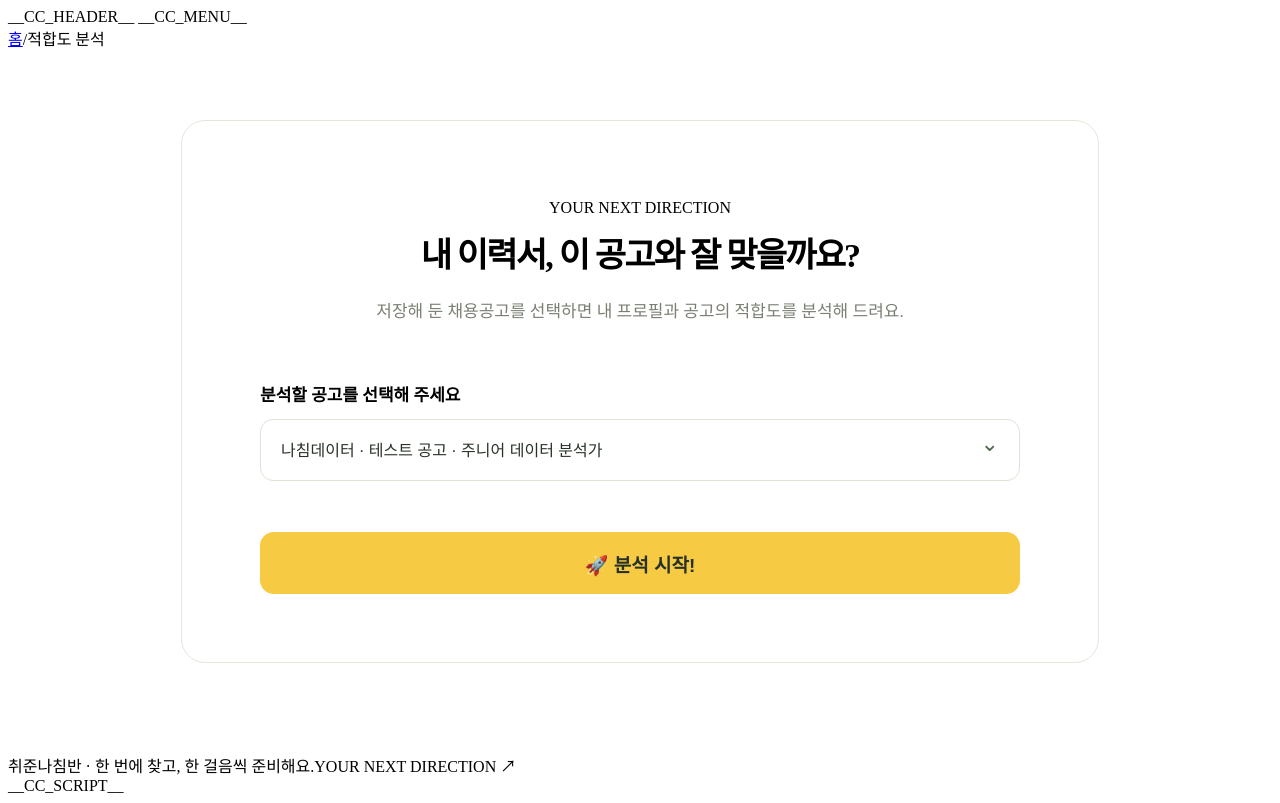
After one commit to encore-ai-campus/aio-04-p1-team1, a Python web app: template modules/jd_match/templates/start.html in a window 1280 px wide. The commit adds this page. Run offline with Jinja, Linux system fonts and the light colour scheme; the template is opened without the code that fills it, so the values that code supplies are empty.

Commit message:
적합도 분석 초기 화면 추가

```diff
--- a/modules/jd_match/templates/match.html
+++ b/modules/jd_match/templates/match.html
@@ -10,7 +10,7 @@
       __CC_CSS__
     </style>
   </head>
-  <body>
+  <body class="cc-member-page" data-page="jd_match">
     __CC_HEADER__
     __CC_MENU__
     <main class="cc-page" data-member-content>
--- /dev/null
+++ b/modules/jd_match/templates/start.html
@@ -0,0 +1,35 @@
+<!doctype html>
+<html lang="ko">
+  <head>
+    <meta charset="utf-8">
+    <meta name="viewport" content="width=device-width,initial-scale=1">
+    <title>적합도 분석 시작 · 취준나침반</title>
+    <style>__CC_CSS__</style>
+  </head>
+  <body class="cc-member-page" data-page="jd_match">
+    __CC_HEADER__
+    __CC_MENU__
+    <main class="cc-page" data-member-content>
+      <nav class="breadcrumb" aria-label="현재 위치"><a href="/main">홈</a><span aria-hidden="true">/</span><span>적합도 분석</span></nav>
+      <section class="match-start panel" aria-labelledby="match-start-title">
+        <p class="eyebrow">YOUR NEXT DIRECTION</p>
+        <h1 id="match-start-title">내 이력서, 이 공고와 잘 맞을까요?</h1>
+        <p class="match-start-copy">저장해 둔 채용공고를 선택하면 내 프로필과 공고의 적합도를 분석해 드려요.</p>
+        <label class="job-select-label" for="saved-job-select">분석할 공고를 선택해 주세요</label>
+        <div class="job-select-wrap"><select id="saved-job-select"><option value="00000000-0000-4000-8000-000000000001">나침데이터 · 테스트 공고 · 주니어 데이터 분석가</option></select></div>
+        <p class="match-start-status" id="match-start-status" role="status" aria-live="polite"></p>
+        <button class="match-start-button" id="match-start-button" type="button" onclick="location.href='/jd_match/00000000-0000-4000-8000-000000000001'">🚀 분석 시작!</button>
+      </section>
+    </main>
+    <footer><span>취준나침반 · 한 번에 찾고, 한 걸음씩 준비해요.</span><span>YOUR NEXT DIRECTION ↗</span></footer>
+    <style>
+      .match-start{max-width:760px;margin:70px auto 90px;padding:62px 78px 68px;text-align:center;background:#fff;border-radius:24px;border:1px solid var(--cc-border,#e4e6dd)}
+      .match-start h1{font-size:34px;line-height:1.35;letter-spacing:-1.8px;margin:8px 0 18px}.match-start-copy{color:var(--cc-muted,#7b8075);font-size:17px;line-height:1.8;margin:0 auto 54px}.job-select-label{display:block;font-size:17px;font-weight:700;margin-bottom:13px;text-align:left}.job-select-wrap{position:relative}.job-select-wrap:after{content:"⌄";position:absolute;right:21px;top:12px;color:#4c6949;font-size:22px;pointer-events:none}#saved-job-select{appearance:none;width:100%;height:62px;padding:0 52px 0 20px;border:1px solid #dfe3d5;border-radius:13px;background:#fff;font-size:16px;text-align:left;color:#263127}#saved-job-select:disabled{color:#9aa198;background:#f8f9f6}.match-start-status{min-height:24px;color:#b15c4d;font-size:13px;margin:11px 0 16px;text-align:left}.match-start-button{width:100%;height:62px;border:0;border-radius:14px;background:#f7ca43;color:#263127;font-size:19px;font-weight:700}.match-start-button:disabled{cursor:default;opacity:.45}
+      @media(max-width:700px){.match-start{margin:35px auto 60px;padding:42px 22px}.match-start h1{font-size:27px}.match-start-copy{font-size:15px;margin-bottom:38px}}
+    </style>
+    <script>
+      (()=>{const select=document.querySelector('#saved-job-select'),button=document.querySelector('#match-start-button'),status=document.querySelector('#match-start-status');const sample={source_id:'00000000-0000-4000-8000-000000000001',organization:'나침데이터 · 테스트 공고',title:'주니어 데이터 분석가'};button.disabled=false;fetch('/api/bookmarks?item_type=job&size=100').then(r=>{if(!r.ok)throw new Error();return r.json()}).then(data=>{const items=[sample,...(data.items||[])];select.innerHTML='<option value="">공고를 선택해 주세요</option>';items.forEach(item=>{const option=document.createElement('option');option.value=item.source_id;option.textContent=`${item.organization} · ${item.title}`;select.appendChild(option)});select.value=sample.source_id;select.disabled=false}).catch(()=>{select.innerHTML=`<option value="${sample.source_id}">${sample.organization} · ${sample.title}</option>`;select.value=sample.source_id;select.disabled=false;status.textContent='테스트 공고를 불러왔어요.'});select.addEventListener('change',()=>button.disabled=false);button.addEventListener('click',()=>{if(select.value)location.href=`/jd_match/${encodeURIComponent(select.value)}`)})})();
+    </script>
+    __CC_SCRIPT__
+  </body>
+</html>
```
Also changed, not shown: modules/jd_match/router.py (+7 -1 lines), 1 other file.
